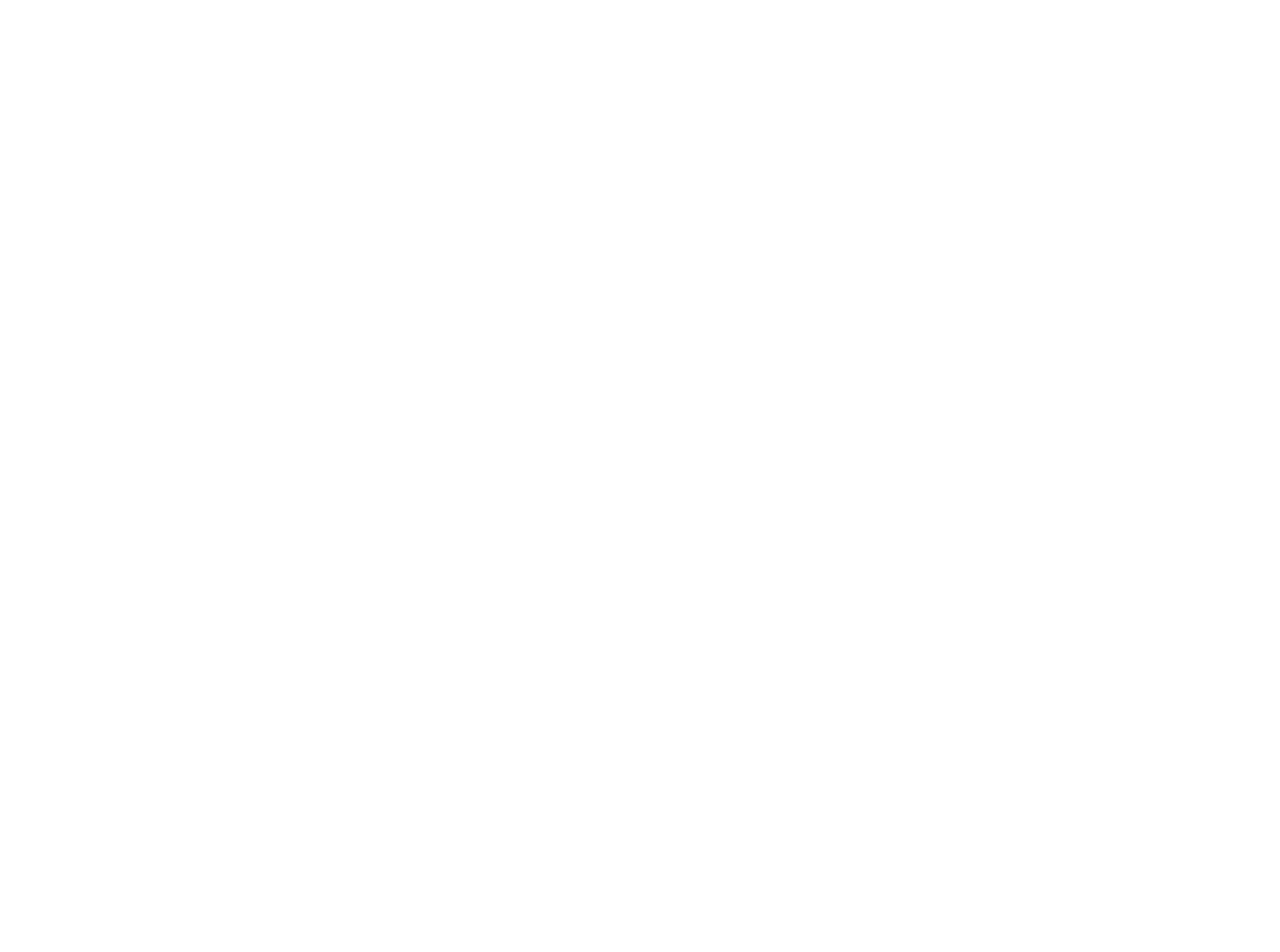
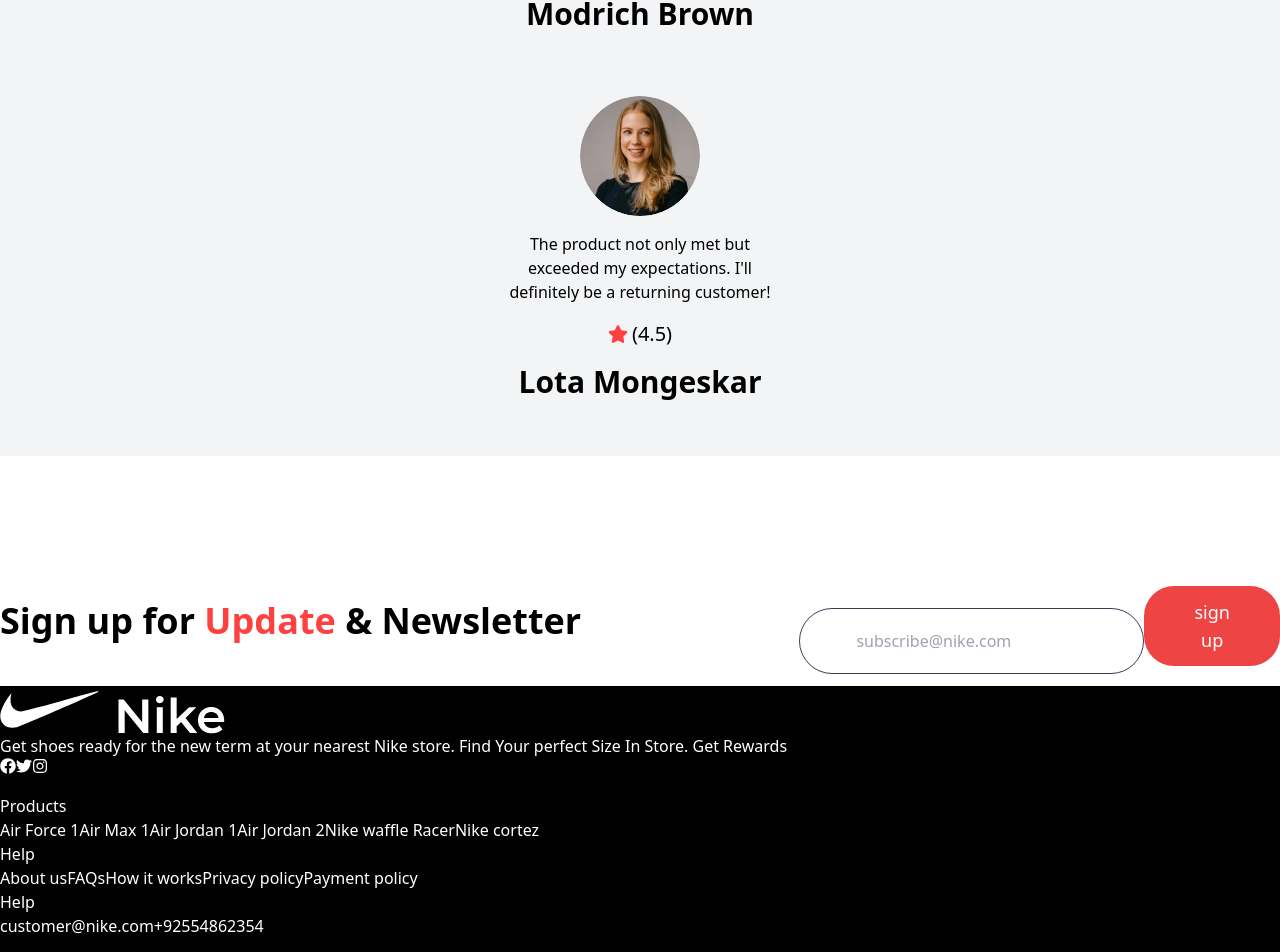
Before and after one commit to Theecypher/stage2Task, a React (Vite) app: page / in a window 1280 px wide. Shown: the part 6594-7546 px from the top of the page. Before the commit the page ends 6127 px from the top, so only its background shows below. Built offline with nearby package versions, Linux system fonts and the light colour scheme; the HTML template or start-up script is replaced by a standard one.

Commit message:
new changes

```diff
--- a/src/App.jsx
+++ b/src/App.jsx
@@ -13,6 +13,8 @@
 import Cards from "./Pages/Cards/cards";
 import SpecialOffer from "./Pages/SpecialOffer";
 import Customer from "./Pages/CustomerReview/Customer";
+import Subscribe from "./Pages/Subscribe/Subscribe";
+import Footer from "./Pages/Footer/footer";
 
 const App = () => {
   return (
@@ -24,6 +26,8 @@
       <Cards />
       <SpecialOffer />
       <Customer />
+      <Subscribe />
+      <Footer />
     </div>
   );
 };
--- a/src/Pages/CustomerReview/Customer.jsx
+++ b/src/Pages/CustomerReview/Customer.jsx
@@ -1,15 +1,32 @@
+import CustomerData from "./CustomerCard";
+import { FaHeart, FaStar } from "react-icons/fa";
+
 const Customer = () => {
   return (
-    <div className="flex flex-col justify-center text-center items-center mt-[100px]">
-      <div className="w-[306px]">
-        <h2 className="text-4xl w-[80%] font-bold mx-auto leading-[120%]">
+    <div className="flex flex-col bg-gray-100 py-4 justify-center text-center items-center mt-[100px]">
+      <div className="w-[306px] my-10">
+        <h2 className="text-5xl tracking-wide w-[80%] font-[600] mx-auto leading-[120%]">
           What Our <span className="text-[#ff4040]">Customers</span> Say?
         </h2>
 
-        <p className="text-lg font-light text-[18px] w-[80%] mt-5 mx-auto">
+        <p className="text-xl font-light opacity-70 text-[#1e1e1e] tracking-[0.015em]  w-[95%] my-5 mx-auto">
           Hear genuine stories from our satisfied customers about their
           exceptional experiences with us.
         </p>
+
+        <div className="mt-24">
+          {CustomerData.map((element, index) => (
+            <div key={index} className="flex gap-4 justify-center items-center flex-col mt-16">
+            <img className="rounded-full" width={120} height={120} src={element.img} alt="" />
+            <p className="w-[90%]">{element.review}</p>
+            <h3 className="flex items-center gap-1 text-xl">
+              <FaStar className="text-[#ff4040]" />
+              {`(${element.rating})`}
+            </h3>
+            <h2 className="text-3xl font-bold">{element.name}</h2>
+            </div>
+          ))}
+        </div>
       </div>
     </div>
   );
--- /dev/null
+++ b/src/Pages/CustomerReview/CustomerCard.jsx
@@ -0,0 +1,20 @@
+import Customer1 from "../../assets/customer1.jpeg"
+import Customer2 from "../../assets/customer2.svg"
+
+const CustomerData = [
+  {
+    img: Customer1,
+    review:
+      "The attention to detail and the quality of the product exceeded my expectations. Highly recommended!",
+    rating: (4.7),
+    name: "Modrich Brown",
+  },
+  {
+    img: Customer2,
+    review: "The product not only met but exceeded my expectations. I'll definitely be a returning customer!",
+    rating: (4.5),
+    name: "Lota Mongeskar",
+  },
+];
+
+export default CustomerData;
--- /dev/null
+++ b/src/Pages/Footer/FooterContent.js
@@ -0,0 +1,35 @@
+const Content = [
+    {
+        name: "Products",
+        links: [
+            "Air Force 1",
+            "Air Max 1",
+            "Air Jordan 1",
+            "Air Jordan 2",
+            "Nike waffle Racer",
+            "Nike cortez",
+        ]
+
+    },
+    {
+        name: "Help",
+        links: [
+            "About us",
+            "FAQs",
+            "How it works",
+            "Privacy policy",
+            "Payment policy"
+        ]
+
+    },
+    {
+        name: "Help",
+        links: [
+            "customer@nike.com",
+            "+92554862354"
+        ]
+
+    },
+]
+
+export default Content;
--- /dev/null
+++ b/src/Pages/Footer/footer.jsx
@@ -0,0 +1,42 @@
+import { FaFacebook, FaInstagram, FaTwitter } from "react-icons/fa";
+import Content from "./FooterContent";
+import logo from "../../assets/footer-logo.svg"
+
+const Footer = () => {
+  return (
+    <div className="bg-black">
+      <div className="grid text-white gap-5">
+        <div>
+          <img src={logo} alt="nike logo" />
+          <p>
+            Get shoes ready for the new term at your nearest Nike store. Find
+            Your perfect Size In Store. Get Rewards
+          </p>
+          <div className="flex">
+            <FaFacebook />
+            <FaTwitter />
+            <FaInstagram />
+          </div>
+        </div>
+
+        <div>
+          {Content.map((element, index) => (
+            <div key={index}>
+              <h4>{element.name}</h4>
+              <ul>
+                <li>{element.links}</li>
+              </ul>
+            </div>
+          ))}
+        </div>
+      </div>
+
+      <div className="flex justify-between">
+        <p>Copyright. All rights reserved.</p>
+        <p>Terms & conditions</p>
+      </div>
+    </div>
+  );
+};
+
+export default Footer;
--- /dev/null
+++ b/src/Pages/Subscribe/Subscribe.jsx
@@ -0,0 +1,23 @@
+import Button from "../../Component/Button";
+
+const Subscribe = () => {
+  return (
+    <div className="mt-[100px]">
+      <div className="flex justify-center flex-col items-center md:flex-row">
+        <h2 className="text-4xl leading-[68px] font-bold w-[70%]">
+          Sign up for <span className="text-[#ff4040]">Update</span> &
+          Newsletter
+        </h2>
+
+        <input
+          type="text"
+          className=" border rounded-[40px] border-slate-700 px-14 py-[20px] mt-10"
+          placeholder="subscribe@nike.com"
+        />
+        <Button text="sign up" />
+      </div>
+    </div>
+  );
+};
+
+export default Subscribe;
```
